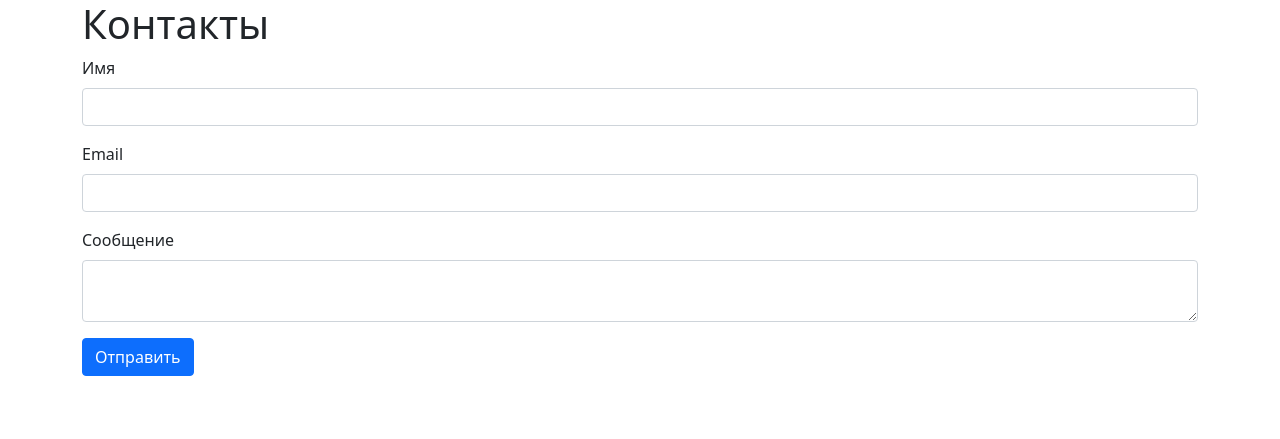
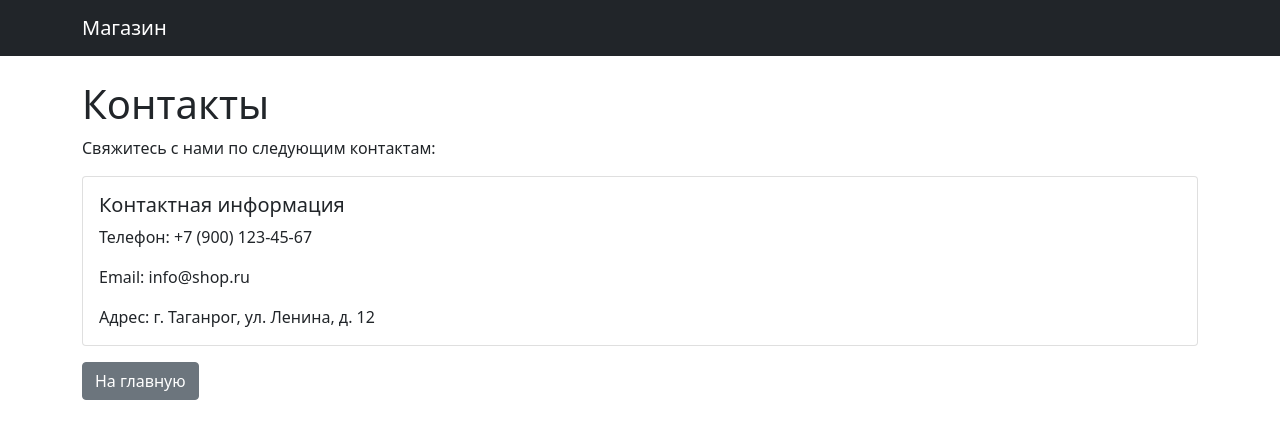
Before and after one commit to StepanovOleg777/Project_Django, a Django app: page /contacts/ in a window 1280 px wide. Shown: the top 439 px of the page. Run offline with Django 5.2, Linux system fonts and the light colour scheme.

Commit message:
Add HTML templates for home and contacts pages

```diff
--- a/catalog/templates/catalog/contacts.html
+++ b/catalog/templates/catalog/contacts.html
@@ -1,33 +1,30 @@
 <!DOCTYPE html>
 <html>
 <head>
-    <title>Контакты</title>
+    <title>Контакты - Интернет-магазин</title>
     <link href="https://cdn.jsdelivr.net/npm/bootstrap@5.1.3/dist/css/bootstrap.min.css" rel="stylesheet">
 </head>
 <body>
-    <div class="container">
+    <nav class="navbar navbar-expand-lg navbar-dark bg-dark">
+        <div class="container">
+            <a class="navbar-brand" href="/">Магазин</a>
+        </div>
+    </nav>
+
+    <div class="container mt-4">
         <h1>Контакты</h1>
+        <p>Свяжитесь с нами по следующим контактам:</p>
 
-        {% if success %}
-            <div class="alert alert-success">Сообщение отправлено!</div>
-        {% endif %}
+        <div class="card">
+            <div class="card-body">
+                <h5 class="card-title">Контактная информация</h5>
+                <p class="card-text">Телефон: +7 (900) 123-45-67</p>
+                <p class="card-text">Email: info@shop.ru</p>
+                <p class="card-text">Адрес: г. Таганрог, ул. Ленина, д. 12</p>
+            </div>
+        </div>
 
-        <form method="post">
-            {% csrf_token %}
-            <div class="mb-3">
-                <label class="form-label">Имя</label>
-                <input type="text" name="name" class="form-control" required>
-            </div>
-            <div class="mb-3">
-                <label class="form-label">Email</label>
-                <input type="email" name="email" class="form-control" required>
-            </div>
-            <div class="mb-3">
-                <label class="form-label">Сообщение</label>
-                <textarea name="message" class="form-control" required></textarea>
-            </div>
-            <button type="submit" class="btn btn-primary">Отправить</button>
-        </form>
+        <a href="/" class="btn btn-secondary mt-3">На главную</a>
     </div>
 </body>
 </html>
--- a/config/settings.py
+++ b/config/settings.py
@@ -117,7 +117,7 @@ USE_TZ = True
 # https://docs.djangoproject.com/en/5.2/howto/static-files/
 
 STATIC_URL = "static/"
-STATICFILES_DIRS = [BASE_DIR / "static"]
+# STATICFILES_DIRS = [BASE_DIR / "static"]
 
 MEDIA_URL = "/media/"
 MEDIA_ROOT = BASE_DIR / "media"
```
Also changed, not shown: catalog/templates/catalog/home.html (+11 -4 lines).
